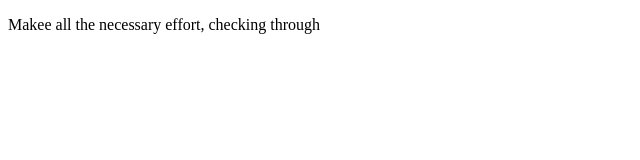
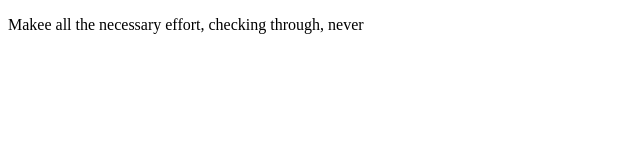
Before and after one commit to SmtOmega/lecture0, a plain HTML site: page index.html in a window 1280 px wide. Shown: the full height of the page, 0-640 px from the left. Drawn offline with Linux system fonts and the light colour scheme.

Commit message:
Update index.html

```diff
--- a/index.html
+++ b/index.html
@@ -5,7 +5,7 @@
         <title>Startup git</title>
     </head>
     <body>
-        <p>Makee all the necessary effort, checking through</p>
+        <p>Makee all the necessary effort, checking through, never</p>
     </body>
 
 </html>
```
